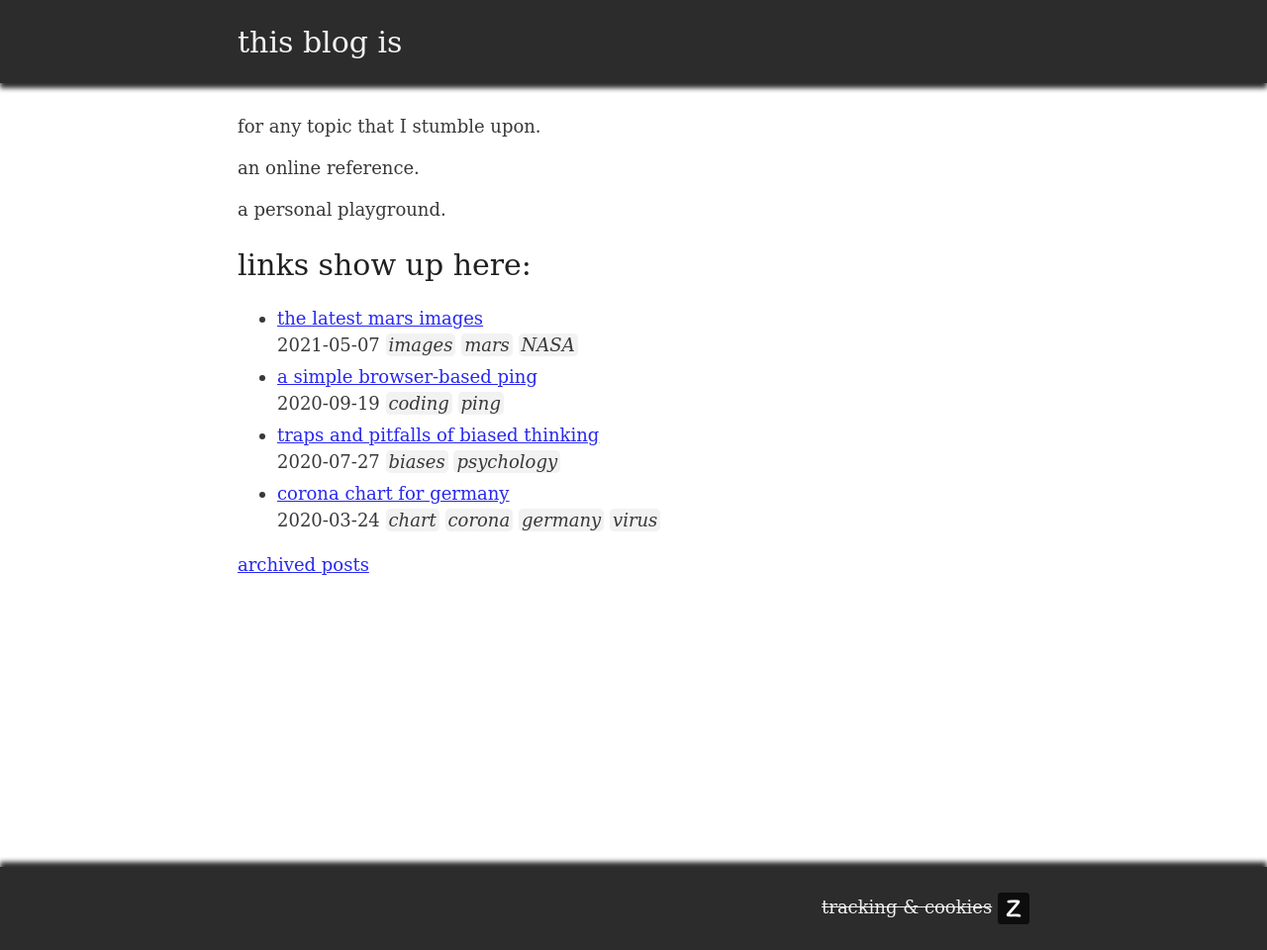
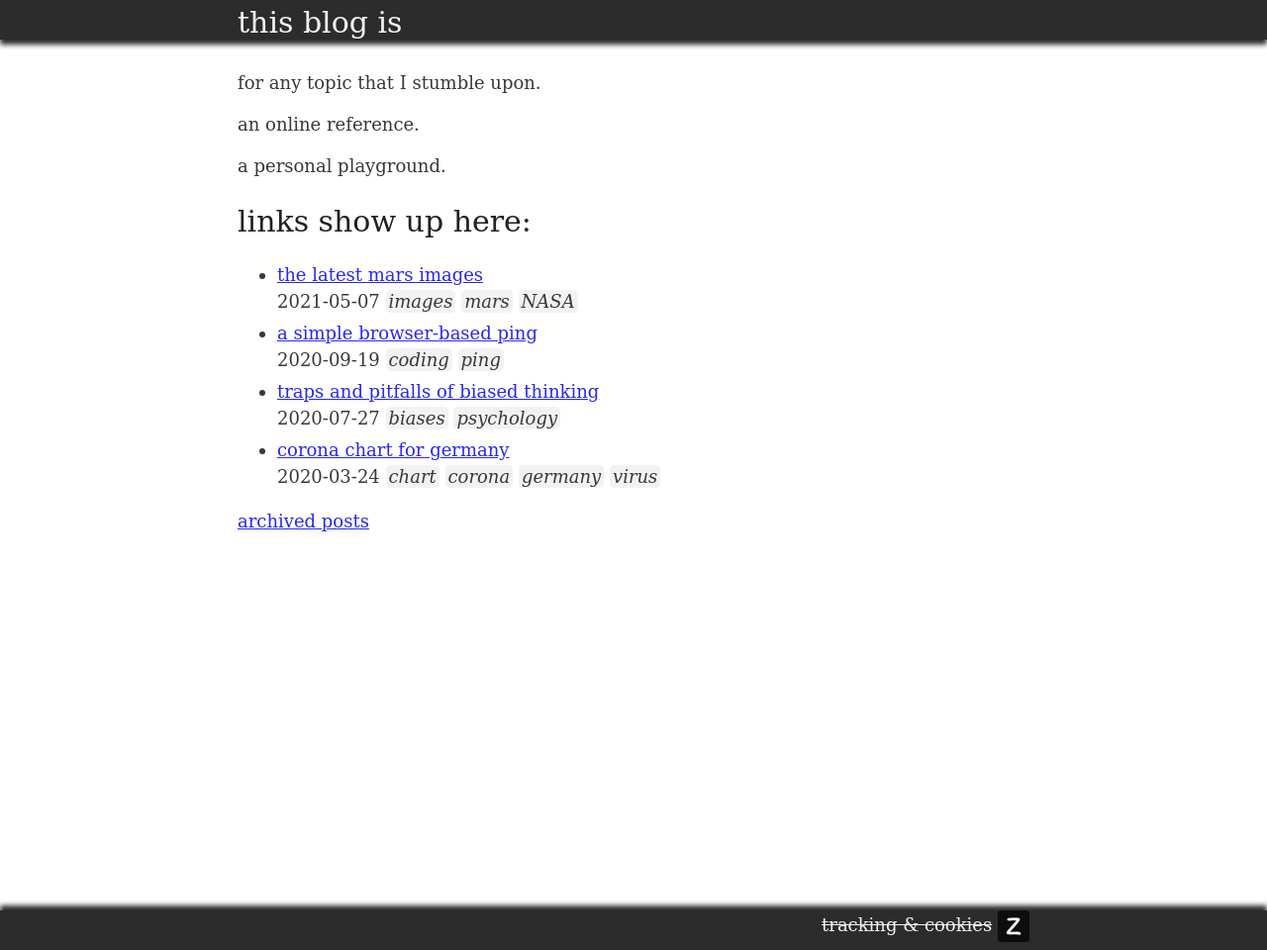
Before and after one commit to ZackDev/zackdev.github.io, a Jekyll site: the page built from pages/index.md, in a window 1280 px wide and 960 px high. Shown: the whole window at 99% size. Built offline with Jekyll 4.4.1, drawn with Linux system fonts in a browser that asks for light colours.

Commit message:
thinned header and footer

```diff
--- a/_sass/main.scss
+++ b/_sass/main.scss
@@ -86,7 +86,7 @@ body {
   font-size: 18px;
   font-family: 'DejaVu serif';
   line-height: 1.5;
-  margin-bottom: 168px;
+  margin-bottom: 100px;
   // background-image: url('../img/background.png');
   // background-repeat: repeat;
   // background-color: rgb(31, 31, 31);
@@ -200,7 +200,6 @@ ul.index-menu li {
 .inner {
   position: relative;
   max-width: 800px;
-  padding: 20px 10px;
   margin: 0 auto;
 }
 
@@ -208,7 +207,7 @@ ul.index-menu li {
   position: fixed;
   left: 0;
   top: 0;
-  height: 84px;
+  height: 40px;
   background: $dark-grey;
   z-index: 2;
   opacity: 0.95;
@@ -217,7 +216,8 @@ ul.index-menu li {
 
 #main-content-wrap {
   position: relative;
-  top: 84px;
+  top: 40px;
+  padding: 20px 0 20px 0;
   z-index: 1;
 }
 
@@ -226,11 +226,10 @@ ul.index-menu li {
 }
 
 #footer-wrap {
-  line-height: 42px;
   position: fixed;
   left: 0;
   bottom: 0;
-  height: 84px;
+  height: 40px;
   background: $dark-grey;
   z-index: 2;
   opacity: 0.95;
```
